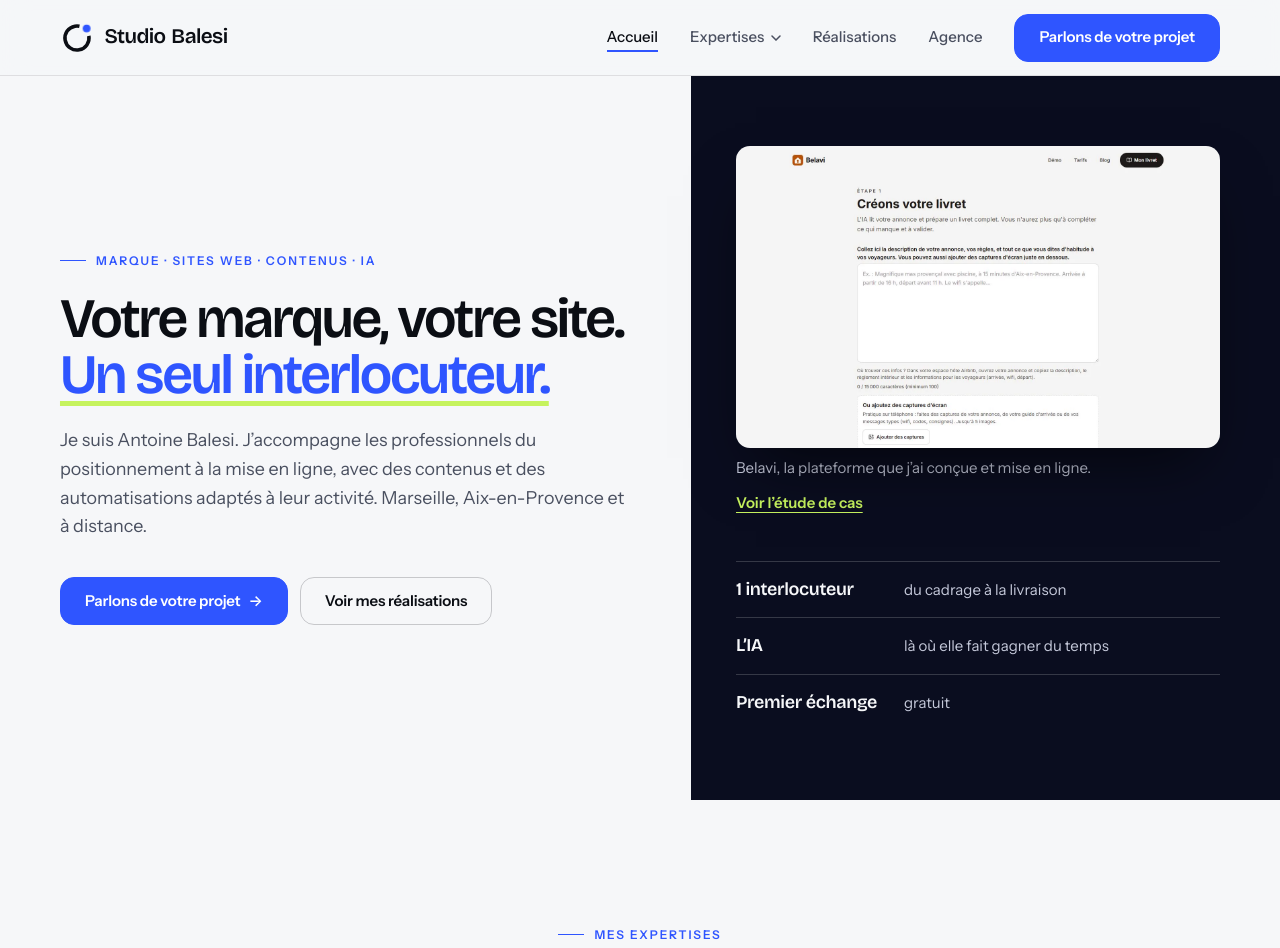
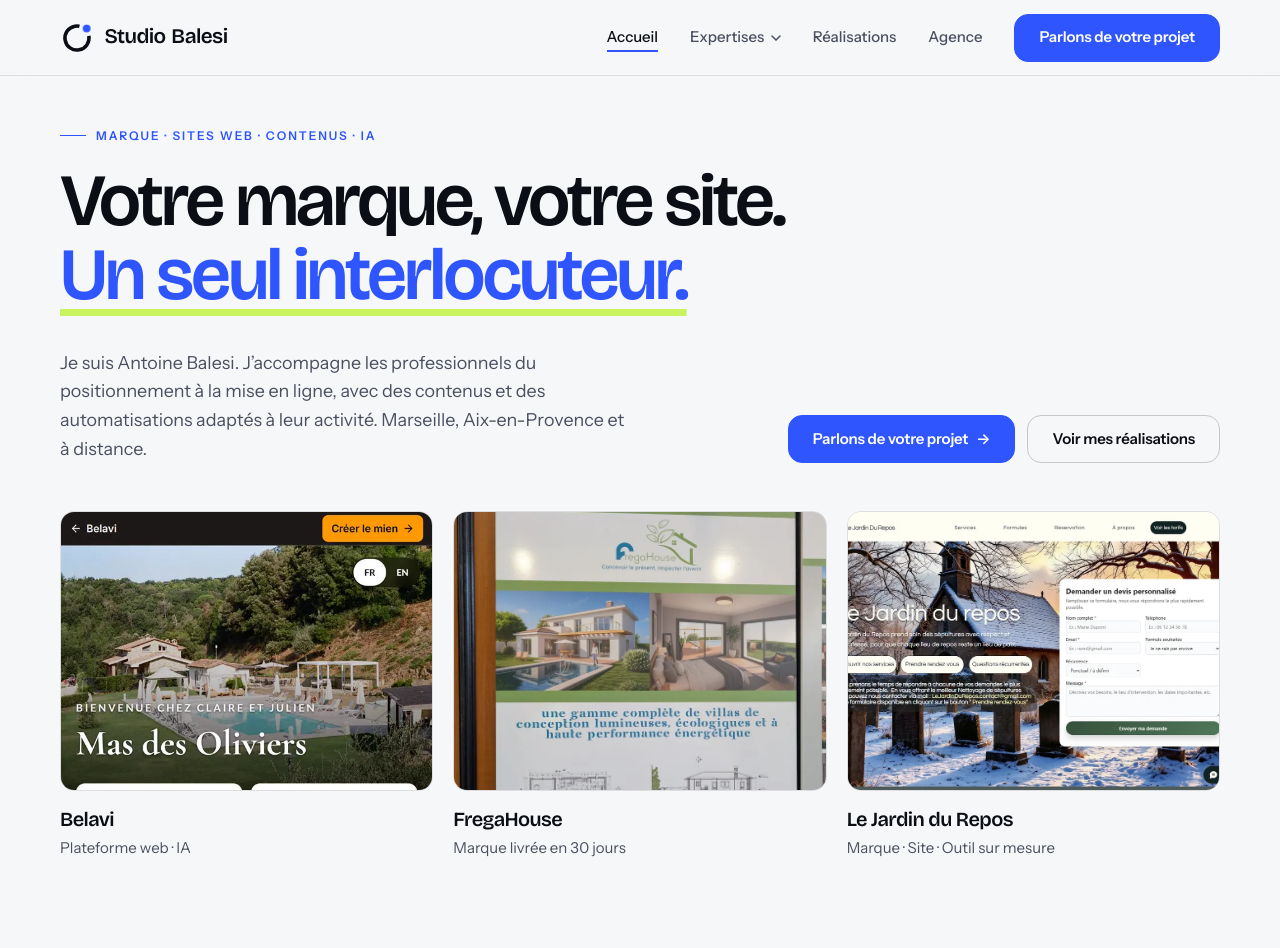
Before and after one commit to ANtoineBale/horizon-digital, a plain HTML site: page index.html in a window 1280 px wide. Shown: the top 948 px of the page. Drawn offline with Linux system fonts and the light colour scheme.

Commit message:
feat: nouveau heros de l'accueil (titre seul, trois projets)
Co-Authored-By: Claude Fable 5.2 <noreply@anthropic.com>

```diff
--- a/assets/css/pages/home.css
+++ b/assets/css/pages/home.css
@@ -1,36 +1,23 @@
 /* ============================================================
    pages/home.css — Studio Balesi · Accueil
-   Héros en deux volets · Méthode · Réalisations
+   Héros · Méthode · Réalisations
    ============================================================ */
 
 /* ============================================================
-   HÉROS — le propos à gauche sur fond clair, une preuve réelle
-   à droite sur fond nuit. Tout est visible sans JavaScript.
+   HÉROS — le propos sur toute la largeur, puis trois projets réels.
+   Tout est visible sans JavaScript.
    ============================================================ */
 .home-hero {
-  display: grid;
-  grid-template-columns: minmax(0, 1.08fr) minmax(0, 0.92fr);
-  min-height: min(860px, 100svh);
   padding-top: var(--header-h);
   background: var(--givre);
 }
-
-/* Les marges extérieures s'alignent sur le conteneur du site :
-   le pourcentage se calcule sur la largeur de la colonne. */
-.home-hero__text {
-  display: flex;
-  flex-direction: column;
-  justify-content: center;
-  align-items: flex-start;
-  padding-block: clamp(3rem, 8vh, 6rem);
-  padding-right: clamp(1.5rem, 4vw, 4rem);
-  padding-left: max(var(--gutter), calc(92.5926% - var(--maxw) / 2 + var(--gutter)));
+.home-hero__top { padding-top: clamp(2.25rem, 5vh, 3rem); }
+.home-hero .eyebrow { margin-bottom: 1.25rem; }
+.home-hero h1 {
+  font-size: clamp(2.125rem, 5vw + 0.6rem, 5.5rem);
+  margin-bottom: clamp(1.5rem, 3vw, 2.25rem);
 }
-.home-hero h1 {
-  font-size: clamp(2.125rem, 3.6vw + 0.6rem, 4.25rem);
-  margin-bottom: 1.5rem;
-}
-/* La seconde phrase passe toujours à la ligne, d'un seul bloc */
+/* La seconde phrase passe toujours à la ligne, d'un seul bloc… */
 .home-hero h1 .grad { display: block; }
 /* …et se souligne de lime une fois la page chargée (le texte, lui, est là d'emblée) */
 .home-hero h1 .grad {
@@ -40,85 +27,77 @@
   animation: underline-in 0.7s 0.5s var(--ease-out) both;
 }
 @keyframes underline-in { from { text-decoration-color: transparent; } }
+.home-hero__row {
+  display: flex;
+  flex-wrap: wrap;
+  align-items: flex-end;
+  justify-content: space-between;
+  gap: 1.5rem 3rem;
+}
 .home-hero__sub {
   font-size: var(--fs-lead);
   line-height: 1.6;
   color: var(--ardoise);
   max-width: 50ch;
-  margin-bottom: 2.25rem;
 }
 .home-hero__actions { display: flex; flex-wrap: wrap; gap: 0.75rem; }
 
-.home-hero__panel {
-  display: flex;
-  flex-direction: column;
-  justify-content: center;
-  gap: clamp(1.5rem, 3vw, 2.25rem);
-  padding-block: clamp(2.5rem, 6vh, 4.5rem);
-  padding-left: clamp(1.5rem, 3.5vw, 3.5rem);
-  padding-right: max(var(--gutter), calc(108.6957% - var(--maxw) / 2 + var(--gutter)));
+/* Les trois projets */
+.home-hero__proofs {
+  display: grid;
+  grid-template-columns: repeat(3, 1fr);
+  gap: 1.25rem;
+  list-style: none;
+  padding-block: clamp(2rem, 4vw, 3rem) clamp(2.5rem, 5vw, 4rem);
 }
-.home-hero__proof img {
+.hero-proof { display: block; color: inherit; }
+.hero-proof img {
   display: block;
   width: 100%;
   height: auto;
-  aspect-ratio: 16 / 10;
+  aspect-ratio: 4 / 3;
   object-fit: cover;
   object-position: top;
+  border: 1px solid var(--line);
   border-radius: var(--r-md);
-  box-shadow: 0 30px 60px -20px rgba(0, 0, 0, 0.6);
+  transition: transform 0.4s var(--ease-out);
+  /* Elles montent en place une fois, sans jamais être masquées */
+  animation: proof-rise 0.9s 0.1s var(--ease-out) both;
 }
-/* La preuve monte en place une fois, au chargement */
-.home-hero__proof img { animation: proof-rise 0.9s 0.1s var(--ease-out) both; }
-@keyframes proof-rise { from { transform: translateY(28px); } }
-.home-hero__proof figcaption {
-  display: flex;
-  flex-wrap: wrap;
-  align-items: center;
-  gap: 0 0.75rem;
-  margin-top: 0.5rem;
-  font-size: var(--fs-sm);
-  color: var(--voile);
+.home-hero__proofs li:nth-child(2) img { animation-delay: 0.2s; }
+.home-hero__proofs li:nth-child(3) img { animation-delay: 0.3s; }
+@keyframes proof-rise { from { transform: translateY(24px); } }
+.hero-proof__img--frega { object-position: 50% 24% !important; }
+.hero-proof:hover img { transform: translateY(-4px); }
+.hero-proof__txt { display: block; padding-top: 0.75rem; }
+.hero-proof__txt strong {
+  display: block;
+  font-family: var(--font-display);
+  font-size: 1.25rem;
+  font-weight: 600;
+  letter-spacing: -0.03em;
+  color: var(--encre);
 }
-.home-hero__proof a {
-  display: inline-flex;
-  align-items: center;
-  min-height: 44px;
-  font-weight: 600;
-  color: var(--lime);
-  text-decoration: underline;
-  text-underline-offset: 4px;
-}
-.home-hero__proof a:hover { color: var(--white); }
+.hero-proof__txt span { display: block; font-size: var(--fs-sm); color: var(--ardoise); }
+.hero-proof:hover strong { color: var(--cobalt); }
 
-.home-hero__trust li {
-  display: flex;
-  align-items: baseline;
-  gap: 1rem;
-  padding: 0.8rem 0;
-  border-top: 1px solid var(--on-dark-line);
-  font-size: var(--fs-sm);
-  color: var(--voile);
-}
-.home-hero__trust strong {
-  flex: 0 0 9.5rem;
-  font-family: var(--font-display);
-  font-weight: 600;
-  font-size: 1.125rem;
-  letter-spacing: -0.02em;
-  color: var(--on-dark);
-}
-
-@media (max-width: 900px) {
-  .home-hero { grid-template-columns: minmax(0, 1fr); min-height: 0; }
-  .home-hero__text { padding: 2.75rem var(--gutter) 3rem; }
-  .home-hero__panel { padding: 2.5rem var(--gutter); }
+/* Étroit : trois lignes compactes, vignette à gauche */
+@media (max-width: 800px) {
+  .home-hero__proofs { grid-template-columns: 1fr; gap: 0; }
+  .hero-proof {
+    display: grid;
+    grid-template-columns: 112px 1fr;
+    align-items: center;
+    gap: 1rem;
+    padding: 0.75rem 0;
+    border-top: 1px solid var(--line);
+  }
+  .hero-proof__txt { padding-top: 0; }
+  .hero-proof:hover img { transform: none; }
 }
 @media (max-width: 540px) {
   .home-hero__actions { width: 100%; }
   .home-hero__actions .btn { width: 100%; }
-  .home-hero__trust li { flex-direction: column; gap: 0; }
-  .home-hero__trust strong { flex: none; }
 }
 
 /* Les cartes d'expertise (.expertise-card, --ai, .badge) servent aussi
--- a/index.html
+++ b/index.html
@@ -25,9 +25,9 @@
 
   <link rel="preload" href="assets/fonts/bricolage-grotesque-latin.woff2" as="font" type="font/woff2" crossorigin>
   <link rel="preload" href="assets/fonts/instrument-sans-latin.woff2" as="font" type="font/woff2" crossorigin>
-  <link rel="stylesheet" href="assets/css/design-system.css?v=20261120r">
-  <link rel="stylesheet" href="assets/css/components.css?v=20261120r">
-  <link rel="stylesheet" href="assets/css/pages/home.css?v=20261120r">
+  <link rel="stylesheet" href="assets/css/design-system.css?v=20261120s">
+  <link rel="stylesheet" href="assets/css/components.css?v=20261120s">
+  <link rel="stylesheet" href="assets/css/pages/home.css?v=20261120s">
 
   <script type="application/ld+json">
   {
@@ -104,14 +104,15 @@
 <main id="main">
 
   <!-- ══════════════════════════════ HÉROS ══════════════════════════════
-       Deux volets : le propos à gauche, une preuve réelle à droite. -->
+       Le propos sur toute la largeur, puis trois projets réels. -->
   <section class="home-hero">
 
-    <div class="home-hero__text">
+    <div class="container home-hero__top">
       <span class="eyebrow">Marque · Sites web · Contenus · IA</span>
 
       <h1>Votre marque, votre site. <span class="grad">Un seul interlocuteur.</span></h1>
 
+      <div class="home-hero__row">
         <p class="home-hero__sub">Je suis Antoine Balesi. J’accompagne les professionnels du positionnement à la mise en ligne, avec des contenus et des automatisations adaptés à leur activité. Marseille, Aix-en-Provence et à distance.</p>
 
         <div class="home-hero__actions">
@@ -122,18 +123,28 @@
           <a href="#realisations" class="btn btn--ghost">Voir mes réalisations</a>
         </div>
       </div>
+    </div>
 
-    <div class="home-hero__panel is-dark">
-      <figure class="home-hero__proof">
-        <img src="assets/images/realisations/belavi-editeur.webp" alt="Écran de création d’un livret Belavi" width="1440" height="900" fetchpriority="high">
-        <figcaption>Belavi, la plateforme que j’ai conçue et mise en ligne. <a href="projet-belavi.html">Voir l’étude de cas</a></figcaption>
-      </figure>
-      <ul class="home-hero__trust">
-        <li><strong>1 interlocuteur</strong><span>du cadrage à la livraison</span></li>
-        <li><strong>L’IA</strong><span>là où elle fait gagner du temps</span></li>
-        <li><strong>Premier échange</strong><span>gratuit</span></li>
+    <ul class="container home-hero__proofs">
+      <li>
+        <a class="hero-proof" href="projet-belavi.html">
+          <img src="assets/images/realisations/belavi-livret-mas.webp" alt="Livret d’exemple Belavi : le Mas des Oliviers" width="600" height="1200" fetchpriority="high">
+          <span class="hero-proof__txt"><strong>Belavi</strong><span>Plateforme web · IA</span></span>
+        </a>
+      </li>
+      <li>
+        <a class="hero-proof" href="realisations.html#fregahouse">
+          <img class="hero-proof__img--frega" src="assets/images/realisations/fregahouse-panneau.webp" alt="Panneau de salon FregaHouse, avec le logo et les villas" width="760" height="1009">
+          <span class="hero-proof__txt"><strong>FregaHouse</strong><span>Marque livrée en 30 jours</span></span>
+        </a>
+      </li>
+      <li>
+        <a class="hero-proof" href="realisations.html#jardin">
+          <img src="assets/images/realisations/jardin-site.webp" alt="Page d’accueil du site Le Jardin du Repos" width="1200" height="675">
+          <span class="hero-proof__txt"><strong>Le Jardin du Repos</strong><span>Marque · Site · Outil sur mesure</span></span>
+        </a>
+      </li>
     </ul>
-    </div>
 
   </section>
 
@@ -506,6 +517,6 @@
   </div>
 </footer>
 
-<script src="assets/js/main.js?v=20261120r" defer></script>
+<script src="assets/js/main.js?v=20261120s" defer></script>
 </body>
 </html>
```
Also changed, not shown: 404.html (+3 -3 lines), contact.html (+5 -5 lines), expertises.html (+4 -4 lines), mentions-legales.html (+4 -4 lines), presentation.html (+4 -4 lines), projet-belavi.html (+4 -4 lines), realisations.html (+4 -4 lines). Lines whose indentation alone changed are shown as unchanged.
